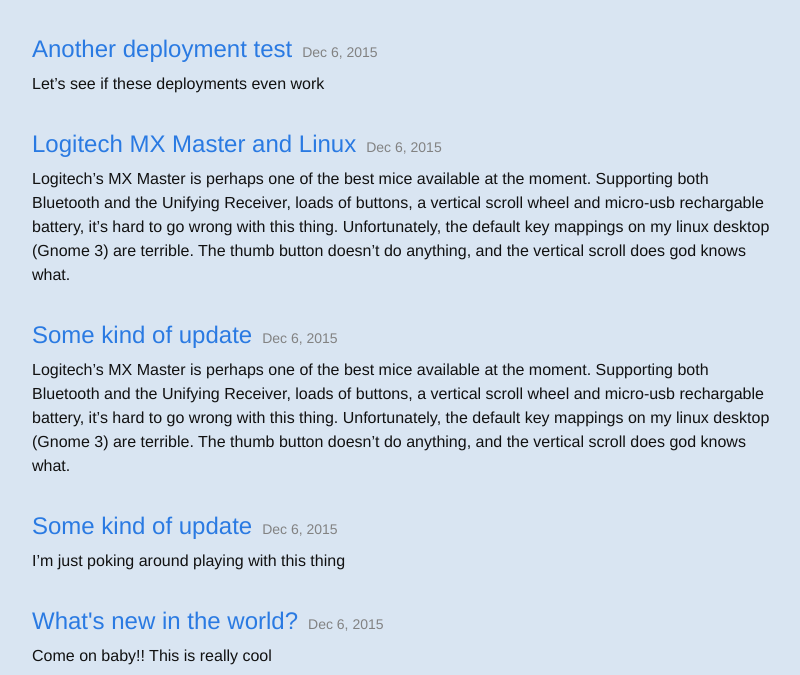
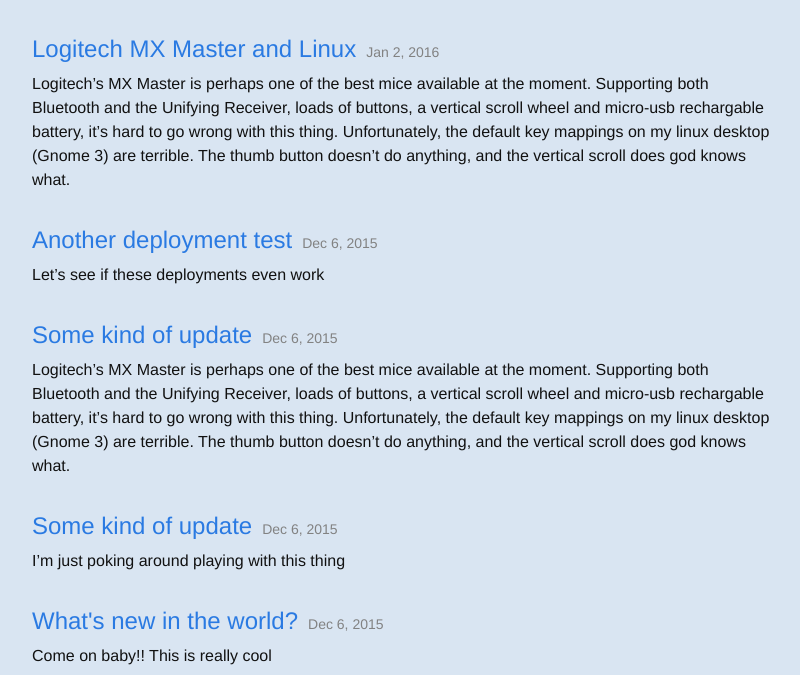
Before and after one commit to superterran/legacy-dotcom-provisioner, a Jekyll site: the page built from index.html, in a window 1280 px wide and 900 px high, scrolled down 692 px, cut to the strip 225-900 px from the top of the window. Shown: the whole strip, without its empty margins (238-1038 px from the left). Built offline with Jekyll 4.4.1, drawn with Linux system fonts in a browser that asks for light colours.

Commit message:
updating meta

```diff
--- a/_posts/2016-01-02-setting-up-logitech-mx-master-linux.markdown
+++ b/_posts/2016-01-02-setting-up-logitech-mx-master-linux.markdown
@@ -1,8 +1,8 @@
 ---
 layout: post
 title: Logitech MX Master and Linux
-date:  2015-12-06 00:22:00 -0500
-categories: Hardware Logitech
+date:  2016-01-02 14:43:00 -0500
+categories: Hardware Linux
 ---
 
 Logitech's MX Master is perhaps one of the best mice available at the moment. Supporting both Bluetooth and the Unifying Receiver, loads of buttons, a vertical scroll wheel and micro-usb rechargable battery, it's hard to go wrong with this thing. Unfortunately, the default key mappings on my linux desktop (Gnome 3) are terrible. The thumb button doesn't do anything, and the vertical scroll does god knows what.
```
